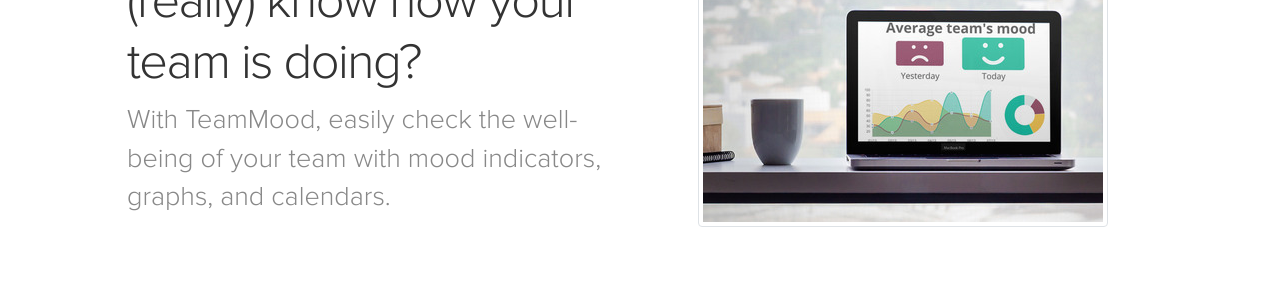
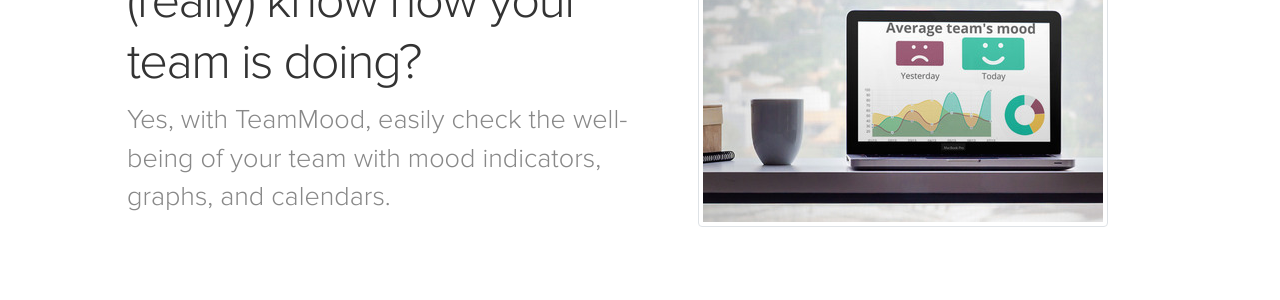
Before and after one commit to TeamMood/landing-page, a Jekyll site: the page built from en/index.html, in a window 1280 px wide and 900 px high. Shown: the part 283-583 px from the top of the window. Built offline with Jekyll 4.4.1, drawn with Linux system fonts in a browser that asks for light colours; nearby versions of some CDN libraries.

Commit message:
Trying an update on the new site version

```diff
--- a/en/index.html
+++ b/en/index.html
@@ -8,7 +8,7 @@
             <div class="col-md-6 text-start">
                 <h1>Managers, do you (really) know how your team is doing?</h1>
                 <div>
-                    <div class="subtitle pb-3">With TeamMood, easily check the well-being of your team with mood indicators, graphs, and calendars.</div>
+                    <div class="subtitle pb-3">Yes, with TeamMood, easily check the well-being of your team with mood indicators, graphs, and calendars.</div>
                 </div>
             </div>
             <div class="col-md-6">
```
